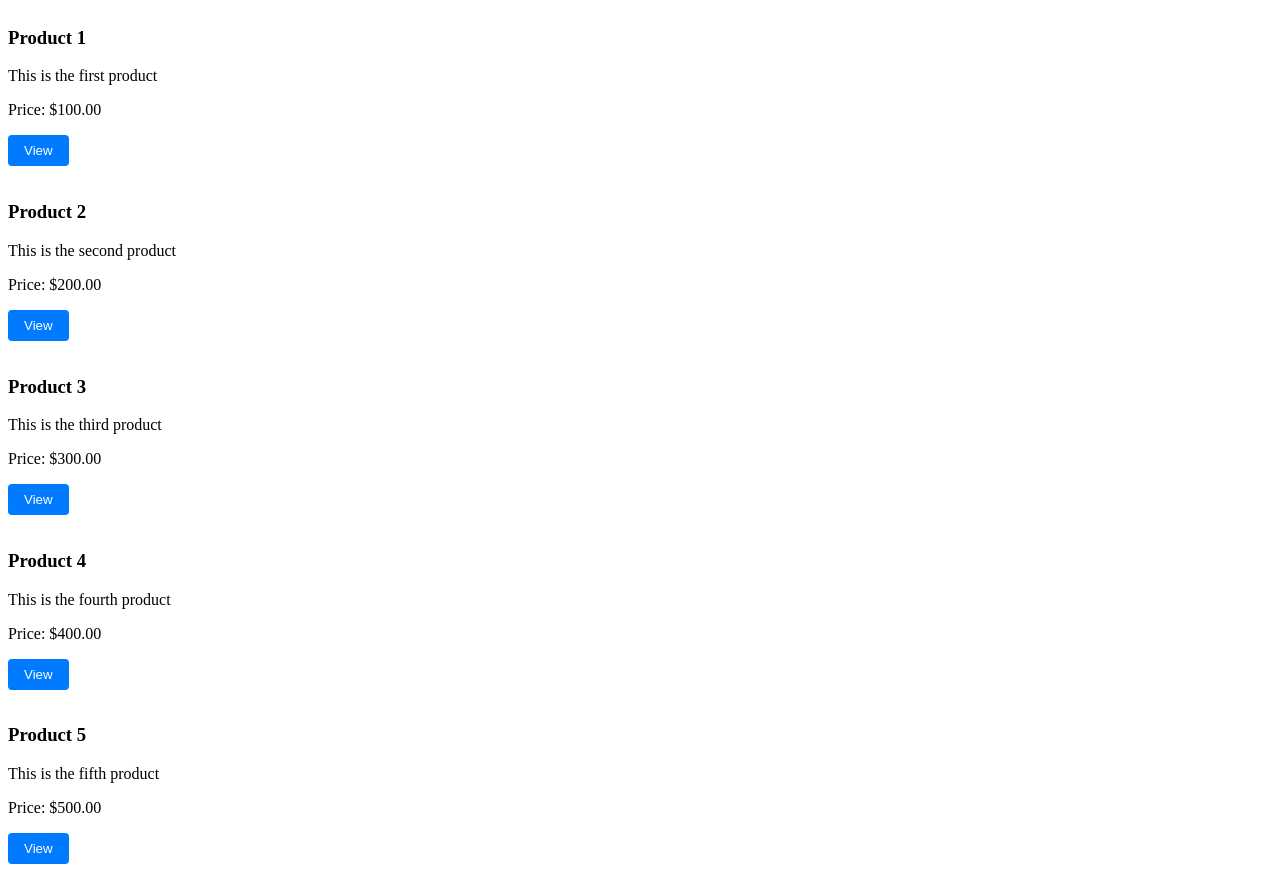
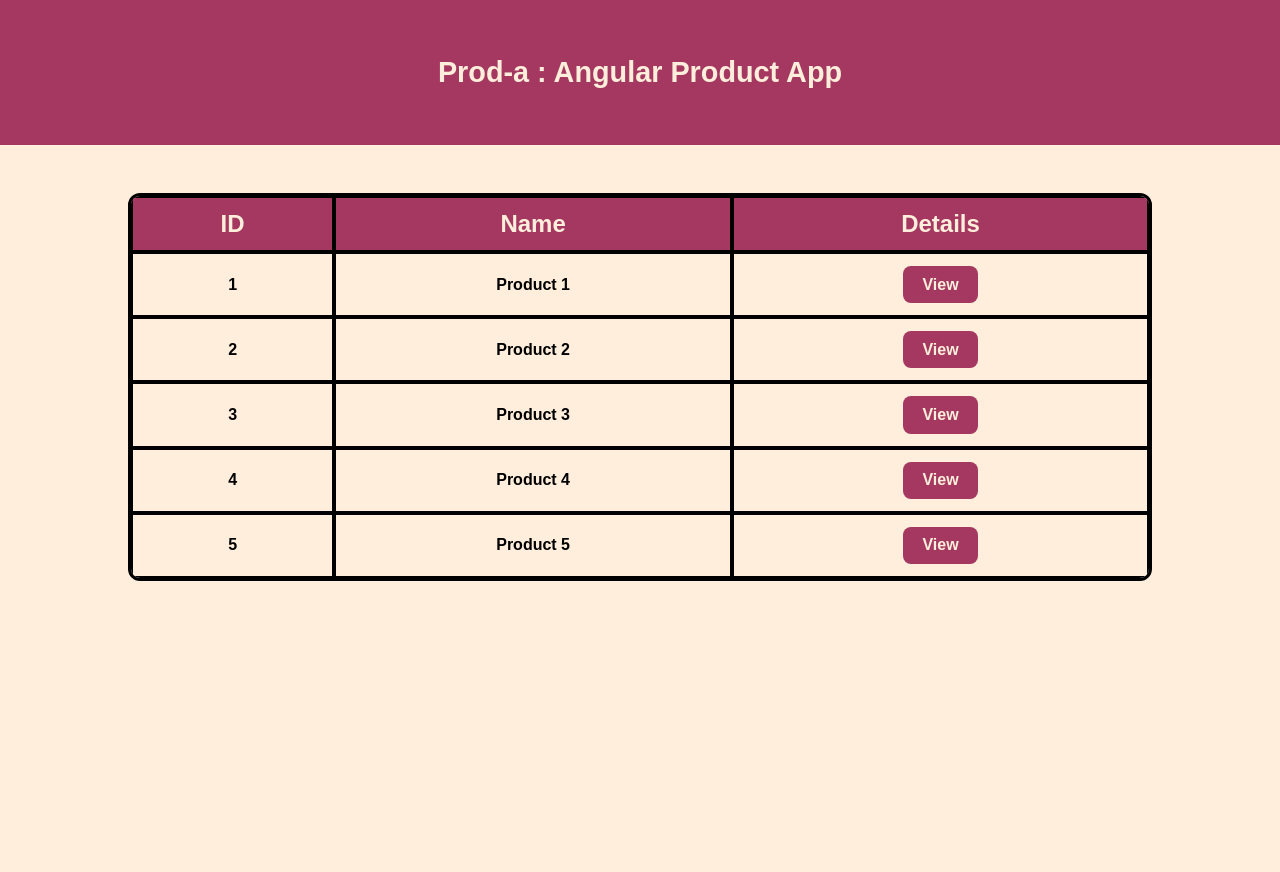
Before and after one commit to Amalesh-A/Angular-Product-App, an Angular app: page / in a window 1280 px wide. After the commit the page ends 800 px from the top, so only its background shows below. Built offline with nearby package versions, Linux system fonts and the light colour scheme.

Commit message:
Sixth Commit: Added some color to productlist component

```diff
--- a/src/app/app.component.css
+++ b/src/app/app.component.css
@@ -0,0 +1,12 @@
+.app-header {
+    background-color: #A53860;
+    padding: 3.5rem 0;
+    text-align: center;
+  }
+
+  .app-header h1 {
+    margin: 0;
+    color: #FFEEDB;
+    font-family: Arial, sans-serif;
+    font-size: 1.8rem;
+  }
--- a/src/app/app.component.html
+++ b/src/app/app.component.html
@@ -1 +1,4 @@
+<div class="app-header">
+  <h1>Prod-a : Angular Product App</h1>
+</div>
 <app-productlist></app-productlist>
--- a/src/app/components/productlist/productlist.component.css
+++ b/src/app/components/productlist/productlist.component.css
@@ -1,5 +1,50 @@
-.product-list {
-    display: flex;
-    flex-direction: column;
-    gap: 1rem;
-  }
+.product-table {
+  margin: 3rem auto 0 auto;
+  width: 80%;
+  border-collapse: seperate;
+  border-spacing: 0;
+  border: 3px solid black;
+  border-radius: 12px;
+  overflow: hidden;
+  font-family: Arial, sans-serif;
+  font-size: 1.1rem;
+}
+
+.product-table th,
+.product-table td {
+  border: 2px solid black;
+  padding: 0.75rem;
+  text-align: center;
+  font-weight: bold;
+  font-size: 1rem;
+}
+
+.product-table th {
+  font-weight: bold;
+  font-size: 1.5rem;
+  background-color: #A53860;
+  color: #FFEEDB;
+}
+
+.product-table tbody tr:hover {
+  background-color: rgba(0, 0, 0, 0.05); /* light gray overlay */
+  transition: background-color 0.3s ease;
+}
+
+button {
+  padding: 0.6rem 1.2rem;
+  border: none;
+  background-color: #A53860;
+  color: #FFEEDB;
+  cursor: pointer;
+  border-radius: 8px;
+  font-weight: bold;
+  font-size: 1rem;
+  transition: background-color 0.3s ease;
+}
+
+button:hover {
+  background-color: #FFEEDB;
+  color:#A53860;
+  border: 2px solid #A53860;
+}
--- a/src/app/components/productlist/productlist.component.html
+++ b/src/app/components/productlist/productlist.component.html
@@ -1,7 +1,18 @@
-<div class="product-list">
-    <app-productcard
-        *ngFor="let product of products"
-        [product]="product"
-        (viewProduct)="handleViewProduct($event)"
-    ></app-productcard>
-</div>
+<table class="product-table">
+    <thead>
+      <tr>
+        <th>ID</th>
+        <th>Name</th>
+        <th>Details</th>
+      </tr>
+    </thead>
+    <tbody>
+      <tr *ngFor="let product of products">
+        <td>{{ product.id }}</td>
+        <td>{{ product.name }}</td>
+        <td>
+          <button (click)="handleViewProduct(product.id)">View</button>
+        </td>
+      </tr>
+    </tbody>
+  </table>
--- a/src/styles.css
+++ b/src/styles.css
@@ -1 +1,5 @@
-/* You can add global styles to this file, and also import other style files */
+body {
+    background-color: #FFEEDB;
+    margin: 0;
+    font-family: Arial, sans-serif;
+  }
```
